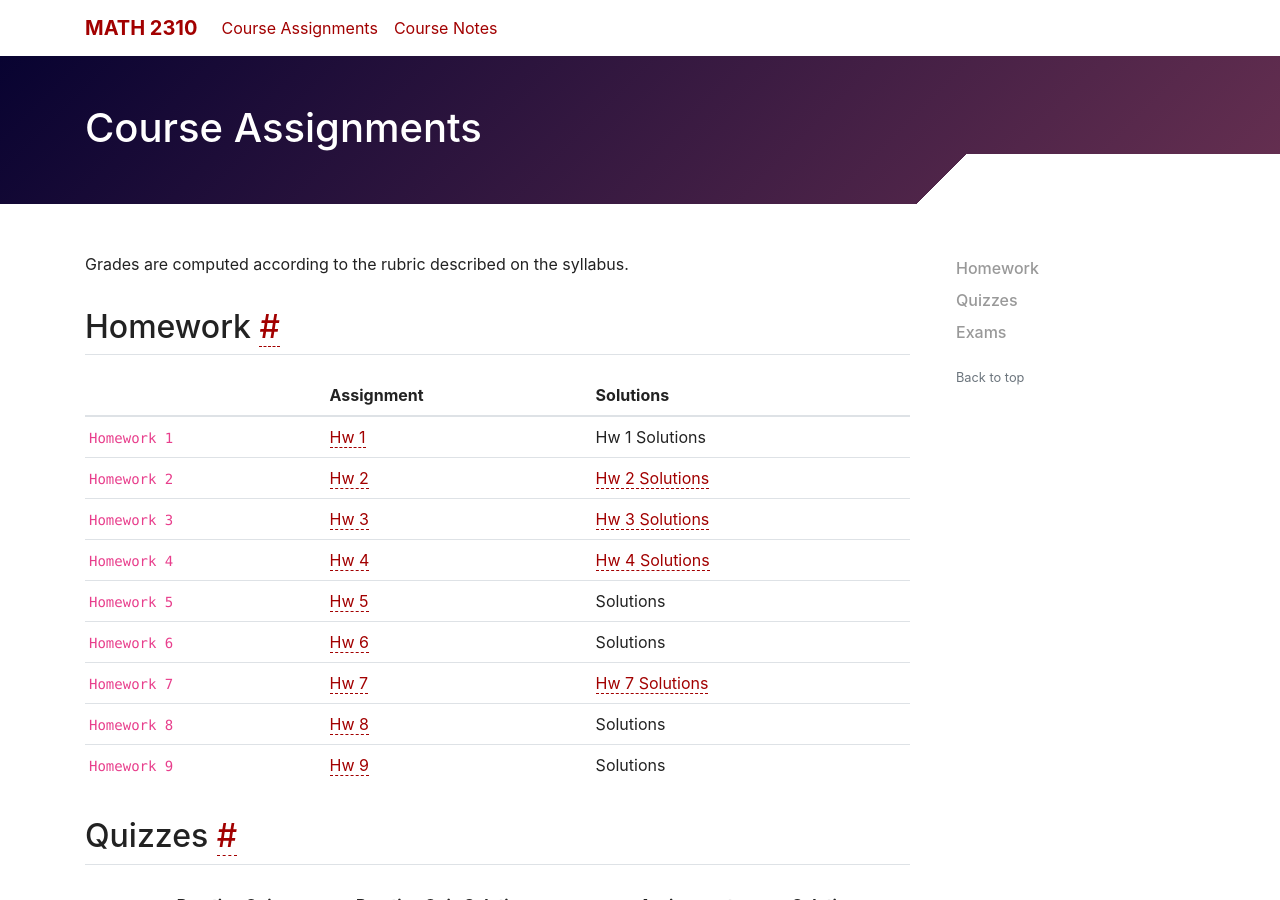
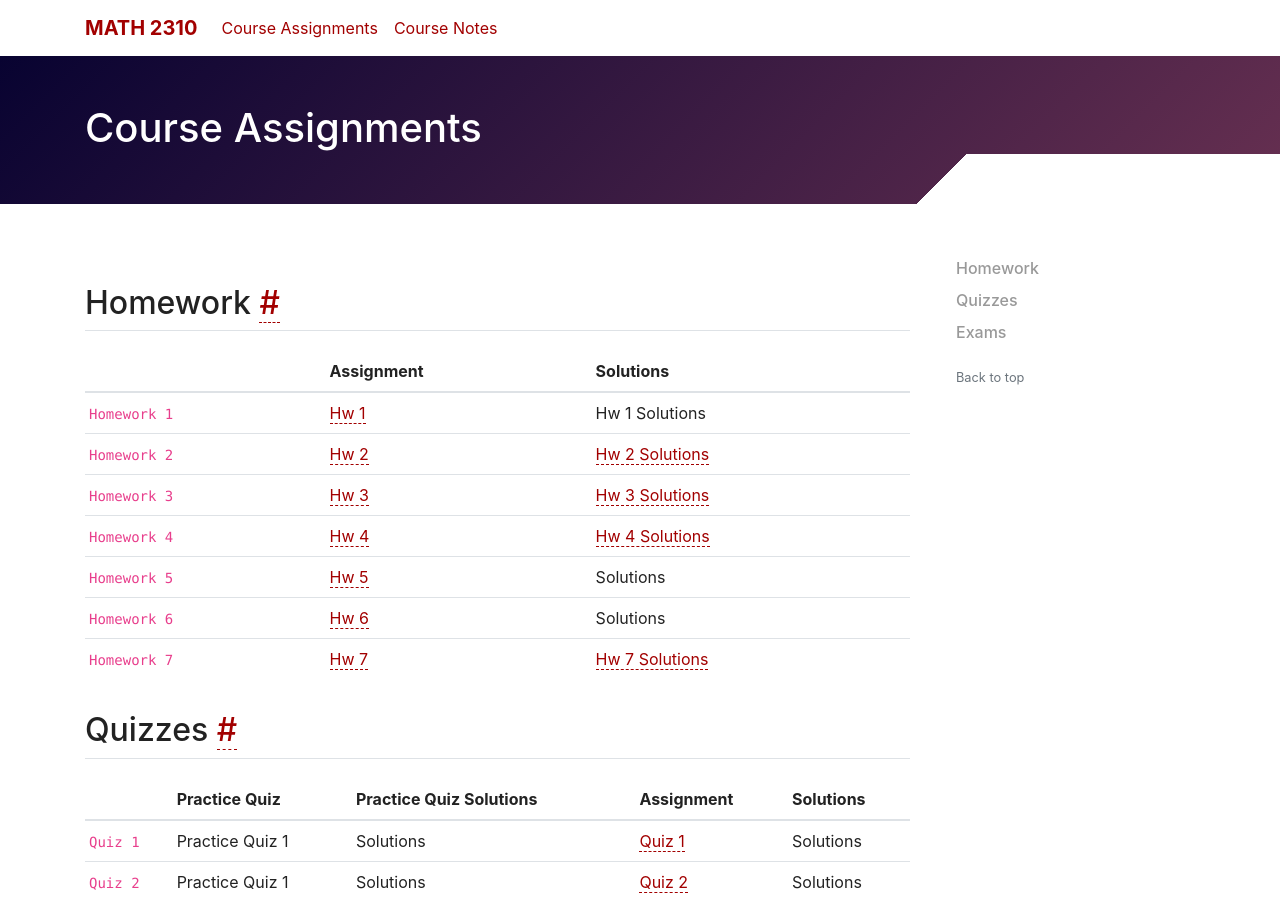
Before and after one commit to WilliamOlsen/Calculus-III, a Jekyll site: the page built from CourseMaterials/CourseAssignments.md, in a window 1280 px wide and 900 px high. Built offline with Jekyll 4.4.1, drawn with Linux system fonts in a browser that asks for light colours; nearby versions of some CDN libraries; comment, search, counter and statistics services are not loaded.

```diff
--- a/CourseMaterials/CourseAssignments.md
+++ b/CourseMaterials/CourseAssignments.md
@@ -2,8 +2,6 @@
 layout: page
 title: Course Assignments
 ---
-
-Grades are computed according to the rubric described on the syllabus.
 
 ## Homework
 
@@ -16,8 +14,6 @@ Grades are computed according to the rubric described on the syllabus.
 | `Homework 5`| <a href = "{{ site.baseurl }}/CourseMaterials/Homework/Hw_5_FALL_2022.pdf">Hw 5</a> | Solutions  |
 | `Homework 6`| <a href = "{{ site.baseurl }}/CourseMaterials/Homework/Hw_6_FALL_2022.pdf">Hw 6</a> | Solutions  |
 | `Homework 7`| <a href = "{{ site.baseurl }}/CourseMaterials/Homework/Hw_7_FALL_2022.pdf">Hw 7</a> | <a href = "{{ site.baseurl }}/CourseMaterials/Homework/Hw-7-SolutionsFALL2022.pdf">Hw 7 Solutions</a> |
-| `Homework 8`| <a href = "{{ site.baseurl }}/CourseMaterials/Homework/Hw_8_FALL_2022.pdf">Hw 8</a> | Solutions  |
-| `Homework 9`| <a href = "{{ site.baseurl }}/CourseMaterials/Homework/Hw_9_FALL_2022.pdf">Hw 9</a> | Solutions  |
 
 ## Quizzes
 
```
